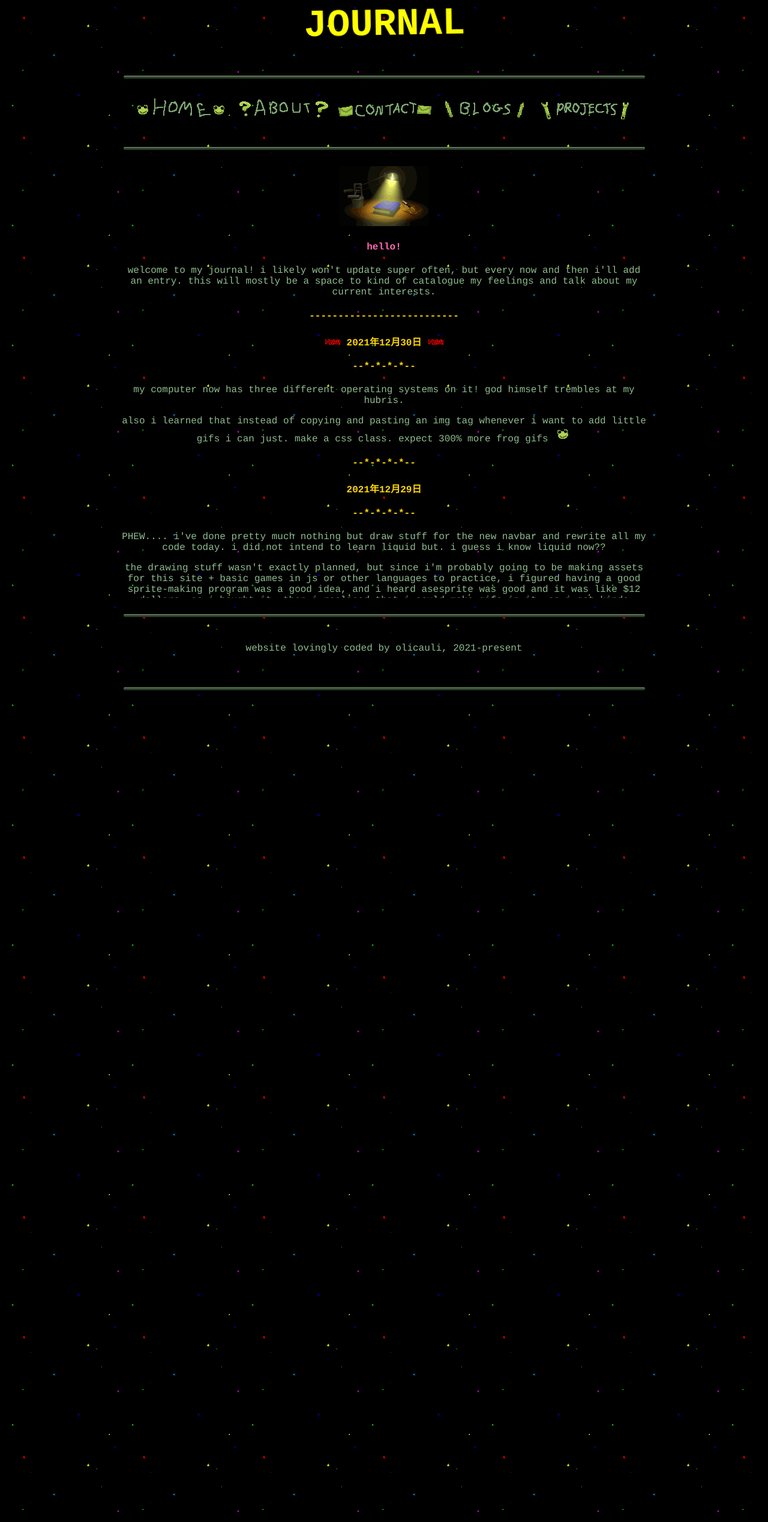
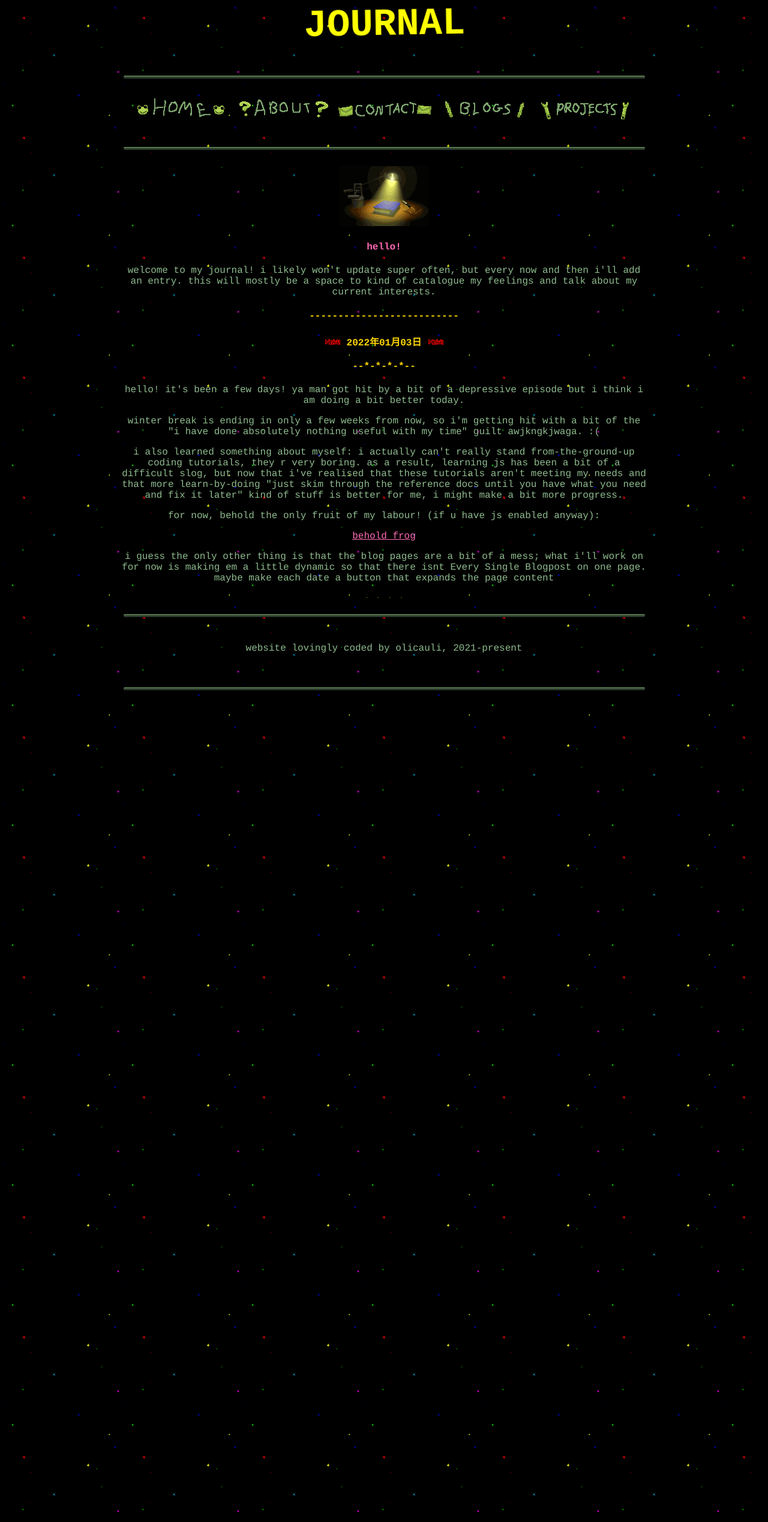
Before and after one commit to olicauli/oli-hellhole, a Jekyll site: the page built from blogs/journal.html, in a window 1280 px wide. Shown: the whole page at 60% size. Built offline with Jekyll 4.4.1, drawn with Linux system fonts in a browser that asks for light colours.

Commit message:
add journal entry, add main.js, make working collapsible function

```diff
--- a/_includes/head.html
+++ b/_includes/head.html
@@ -10,8 +10,8 @@
     <link href="{% link resources/css/home.css %}" rel="stylesheet" type="text/css" media="all">
     <link href="{% link resources/css/icons.css %}" rel="stylesheet" type="text/css" media="all">
     <link href="{% link resources/css/animations.css %}" rel="stylesheet" type="text/css" media="all">
-    {% if includes_scripts %}
+    {% if page.includes_scripts %}
         <link href="{% link resources/css/scripts.css %}" rel="stylesheet" type="text/css" media="all">
-        <script src="{% link scripts/frogs.js %}"></script>
+        <script src="{% link resources/scripts/main.js %}"></script>
     {% endif %}
 </head>
--- a/blogs/journal.html
+++ b/blogs/journal.html
@@ -4,7 +4,13 @@
 file_prefix: ..
 header_file: blank
 header_text: JOURNAL
+includes_scripts: true
 ---
+<!-- hahahahahhahaaaaa these would be in <head> if i could
+     get liquid to work. unfortunately i have a small brain
+     so they're here now as a band-aid fix -->
+<link href="{% link resources/css/scripts.css %}" rel="stylesheet" type="text/css" media="all">
+<script src="{% link resources/scripts/main.js %}"></script>
 
 <img src="{% link resources/images/Animated-desk-lamp-on-book-goes-off-gif-animation.gif %}">
 <h4 style="color:HotPink;"> hello! </h4>
@@ -13,7 +19,29 @@
 
 <div id="blog_entry">
 <h4>--------------------------</h4>
-<h4 class="newwrap" class="date">2021年12月30日</h4>
+<h4 class="newwrap" class="date">2022年01月03日</h4>
+<h4>--*-*-*-*--</h4>
+<p>hello! it's been a few days! ya man got hit by a bit of a depressive episode but i think
+   i am doing a bit better today.</p>
+<p>winter break is ending in only a few weeks from now, so i'm getting hit with a bit of the
+   "i have done absolutely nothing useful with my time" guilt awjkngkjwaga. :(</p>
+<p>i also learned something about myself: i actually can't really stand from-the-ground-up coding tutorials,
+   they r very boring. as a result, learning js has been
+   a bit of a difficult slog, but now that i've realised that these tutorials aren't meeting my
+   needs and that more learn-by-doing "just skim through the reference docs until you have what you need
+   and fix it later" kind of stuff is better for me, i might make a bit more progress.</p>
+<p>for now, behold the only fruit of my labour! (if u have js enabled anyway):</p>
+<p class="collapsible">behold frog</p>
+<div class="collapse_content">
+   <img class="shake" src="{% link resources/images/drfrg.gif %}">
+   <p class="shake">bow before his majesty</p>
+</div>
+<p>i guess the only other thing is that the blog pages are a bit of a mess;
+   what i'll work on for now is making em a little dynamic so that there isnt Every Single Blogpost
+   on one page. maybe make each date a button that expands the page content</p>
+
+<h4>--*-*-*-*--</h4>
+<h4 class="date">2021年12月30日</h4>
 <h4>--*-*-*-*--</h4>
 <p>my computer now has three different operating systems on it! god himself
 trembles at my hubris.</p>
--- a/index.html
+++ b/index.html
@@ -20,7 +20,7 @@
   <p>today's mood: <a href="https://www.imood.com/users/olicauli"><img src="https://moods.imood.com/display/uname-olicauli/fg-FF69B4/trans-1/imood.gif"
   alt="The current mood of olicauli at www.imood.com" border="0"></a></p>
   <p>today's weather: <span>code!</span></p>
-  <a href="https://www.youtube.com/watch?v=mdaM8BoQmPE">today's theme</a>
+  <a href="https://www.youtube.com/watch?v=arghOOwtW30">today's theme</a>
 </div>
 
 {% include message-box.html %}
--- a/resources/css/scripts.css
+++ b/resources/css/scripts.css
@@ -0,0 +1,13 @@
+.collapsible {
+    color: HotPink;
+    text-decoration: underline;
+}
+.collapsible:hover {
+    color: Gold;
+}
+.collapsible:active {
+    color: IndianRed;
+}
+.collapse_content {
+    display: none;
+}
--- /dev/null
+++ b/resources/scripts/main.js
@@ -0,0 +1,27 @@
+document.addEventListener("DOMContentLoaded", function()
+{
+    //console.log("dom content loaded");
+    let contentDisplayed = false;
+    let button = document.querySelector(".collapsible");
+    console.log("button variable defined");
+
+    let toggleContent = function()
+    {
+        //console.log("inside displayFrog");
+        if (contentDisplayed)
+        {
+            //console.log("inside if");
+            document.querySelector(".collapse_content").style.display = "none";
+            contentDisplayed = false;
+        }
+        else
+        {
+            //console.log("inside else");
+            document.querySelector(".collapse_content").style.display = "block";
+            contentDisplayed = true;
+        }
+    };
+
+    //console.log("before eventlistener");
+    button.addEventListener('click', toggleContent);
+});
```
Also changed, not shown: scripts/frogs.js (deleted, +0 -19 lines).
